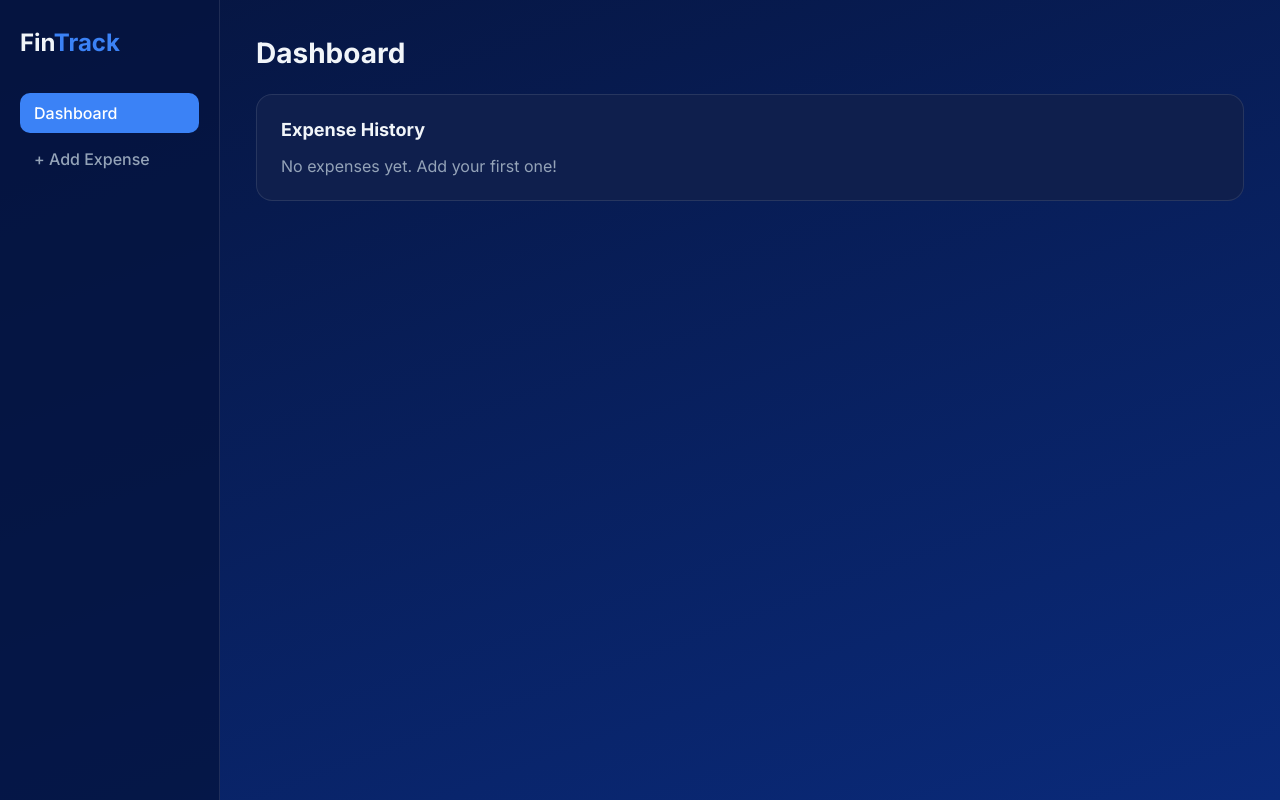
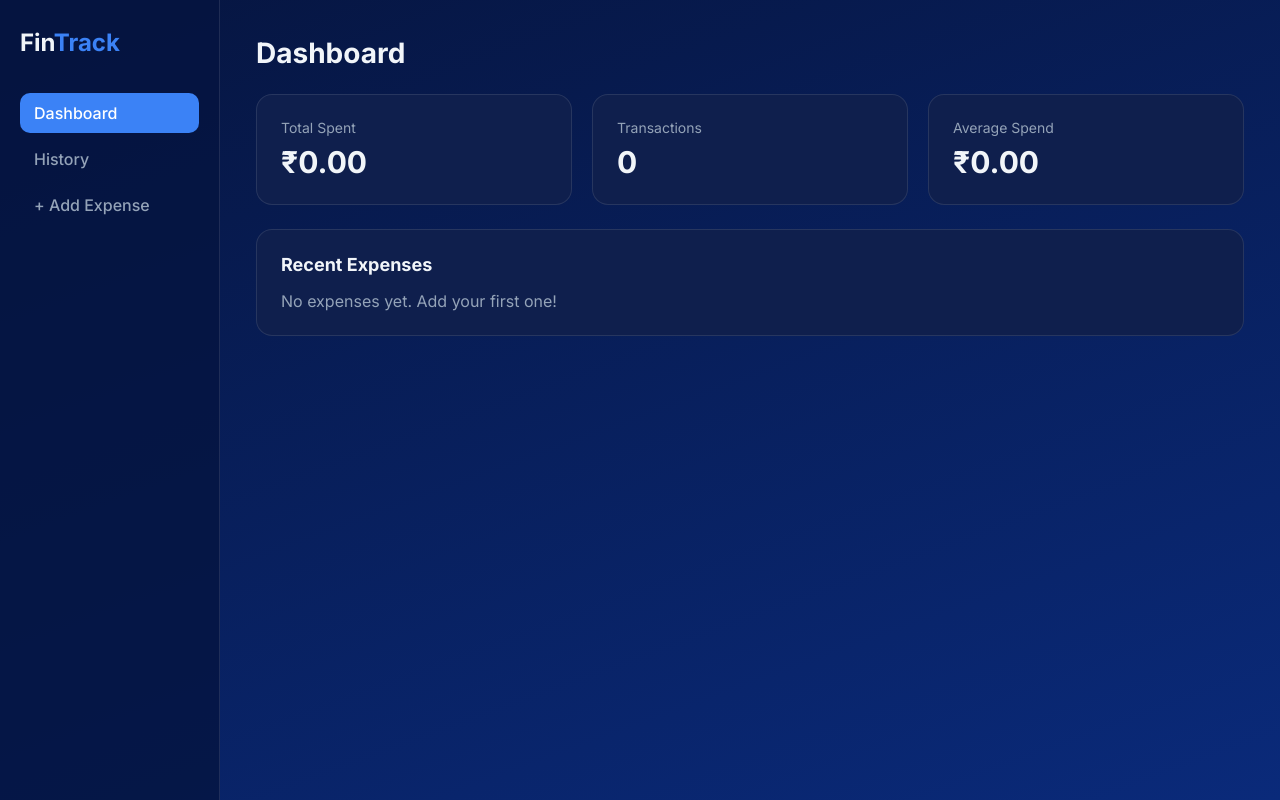
Before and after one commit to kashvi613/FinTrack, a Flask app: page / in a window 1280 px wide. Run offline with Flask 3, Linux system fonts and the light colour scheme; data that the repository does not hold is empty.

Commit message:
Add dashboard stat cards, INR formatting, history page and category filter

```diff
--- a/app.py
+++ b/app.py
@@ -7,15 +7,69 @@ init_db()
 CATEGORIES = ["Food", "Travel", "Shopping", "Education", "Other"]
 
 
+# Custom Jinja filter: 150000 -> ₹1,50,000.00 (Indian grouping)
+@app.template_filter("inr")
+def format_inr(value):
+    value = float(value or 0)
+    whole, decimal = f"{value:.2f}".split(".")
+    if len(whole) > 3:
+        last3 = whole[-3:]      # aakhri 3 digits ek group
+        rest = whole[:-3]       # baaki digits 2-2 ke groups mein
+        parts = []
+        while len(rest) > 2:
+            parts.insert(0, rest[-2:])
+            rest = rest[:-2]
+        if rest:
+            parts.insert(0, rest)
+        whole = ",".join(parts) + "," + last3
+    return f"₹{whole}.{decimal}"
+
+
 @app.route("/")
 def home():
     conn = get_connection()
-    expenses = conn.execute(
-        "SELECT * FROM expenses ORDER BY date DESC, id DESC"
+
+    # Kyun COALESCE: table khaali ho to SUM/AVG NULL deta hai, usse 0 bana deta hai
+    stats = conn.execute(
+        """
+        SELECT COALESCE(SUM(amount), 0) AS total,
+               COUNT(*) AS count,
+               COALESCE(AVG(amount), 0) AS average
+        FROM expenses
+        """
+    ).fetchone()
+
+    recent = conn.execute(
+        "SELECT * FROM expenses ORDER BY date DESC, id DESC LIMIT 5"
     ).fetchall()
+
     conn.close()
-    return render_template("index.html", expenses=expenses)
+    return render_template("index.html", stats=stats, expenses=recent)
 
+@app.route("/history")
+def history():
+    # Kyun request.args: filter URL mein aata hai (/history?category=Food), isliye args, form nahi
+    selected = request.args.get("category", "")
+
+    conn = get_connection()
+    if selected:
+        # Kyun WHERE category = ?: sirf us category ki rows, aur ? se SQL injection se bachav
+        expenses = conn.execute(
+            "SELECT * FROM expenses WHERE category = ? ORDER BY date DESC, id DESC",
+            (selected,),
+        ).fetchall()
+    else:
+        expenses = conn.execute(
+            "SELECT * FROM expenses ORDER BY date DESC, id DESC"
+        ).fetchall()
+    conn.close()
+
+    return render_template(
+        "history.html",
+        expenses=expenses,
+        categories=CATEGORIES,
+        selected=selected,
+    )
 
 @app.route("/add", methods=["GET", "POST"])
 def add_expense():
@@ -26,6 +80,7 @@ def add_expense():
         description = request.form["description"]
 
         conn = get_connection()
+        # Kyun ?: SQL injection se bachne ke liye parameterized query
         conn.execute(
             "INSERT INTO expenses (amount, category, date, description) VALUES (?, ?, ?, ?)",
             (amount, category, date, description),
--- a/static/style.css
+++ b/static/style.css
@@ -153,3 +153,36 @@ select option { background: #0f1f4d; }
     .sidebar nav { flex-direction: row; }
     .content { margin-left: 0; padding: 20px; }
 }
+
+/* Dashboard stat cards: 3 barabar columns */
+.stats {
+    display: grid;
+    grid-template-columns: repeat(3, 1fr);
+    gap: 20px;
+    margin-bottom: 24px;
+}
+
+.stat-label {
+    color: var(--text-muted);
+    font-size: 14px;
+    margin-bottom: 8px;
+}
+
+.stat-value {
+    font-size: 30px;
+    font-weight: 700;
+}
+
+@media (max-width: 768px) {
+    .stats { grid-template-columns: 1fr; }
+}
+
+/* History page: filter bar */
+.filter-bar {
+    display: flex;
+    align-items: center;
+    gap: 12px;
+    margin-bottom: 20px;
+}
+.filter-bar label { margin: 0; }
+.filter-bar select { width: 200px; }
--- a/templates/base.html
+++ b/templates/base.html
@@ -13,6 +13,7 @@
         <div class="logo">Fin<span>Track</span></div>
         <nav>
             <a href="{{ url_for('home') }}" class="{{ 'active' if request.path == '/' else '' }}">Dashboard</a>
+            <a href="{{ url_for('history') }}" class="{{ 'active' if request.path == '/history' else '' }}">History</a>
             <a href="{{ url_for('add_expense') }}" class="{{ 'active' if request.path == '/add' else '' }}">+ Add Expense</a>
         </nav>
     </aside>
--- a/templates/index.html
+++ b/templates/index.html
@@ -5,8 +5,23 @@
 {% block content %}
 <h1>Dashboard</h1>
 
+<div class="stats">
+    <div class="card stat">
+        <p class="stat-label">Total Spent</p>
+        <p class="stat-value">{{ stats["total"]|inr }}</p>
+    </div>
+    <div class="card stat">
+        <p class="stat-label">Transactions</p>
+        <p class="stat-value">{{ stats["count"] }}</p>
+    </div>
+    <div class="card stat">
+        <p class="stat-label">Average Spend</p>
+        <p class="stat-value">{{ stats["average"]|inr }}</p>
+    </div>
+</div>
+
 <div class="card">
-    <h2>Expense History</h2>
+    <h2>Recent Expenses</h2>
     {% if expenses %}
     <table>
         <tr>
@@ -20,7 +35,7 @@
             <td>{{ e["date"] }}</td>
             <td><span class="badge {{ e['category']|lower }}">{{ e["category"] }}</span></td>
             <td>{{ e["description"] }}</td>
-            <td class="right">₹{{ e["amount"] }}</td>
+            <td class="right">{{ e["amount"]|inr }}</td>
         </tr>
         {% endfor %}
     </table>
```
Also changed, not shown: templates/add.html (+65 -22 lines), templates/history.html (added, +40 -0 lines).
